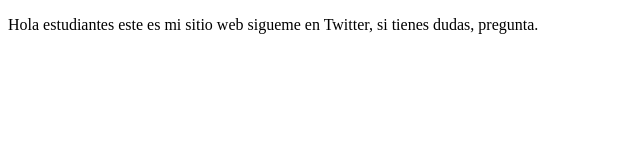
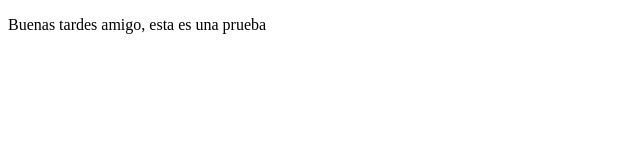
Before and after one commit to yael110/proyectoDemoCursoPrework, a plain HTML site: page index.html in a window 1280 px wide. Shown: the whole page, without its empty margins (0-640 px from the left). Drawn offline with Linux system fonts and the light colour scheme.

Commit message:
cambios de prueba

```diff
--- a/index.html
+++ b/index.html
@@ -8,8 +8,7 @@
 </head>
 <body>
     <p>
-        Hola estudiantes este es mi sitio web
-        sigueme en Twitter, si tienes dudas, pregunta.
+        Buenas tardes amigo, esta es una prueba
     </p>
 </body>
 </html>
```
